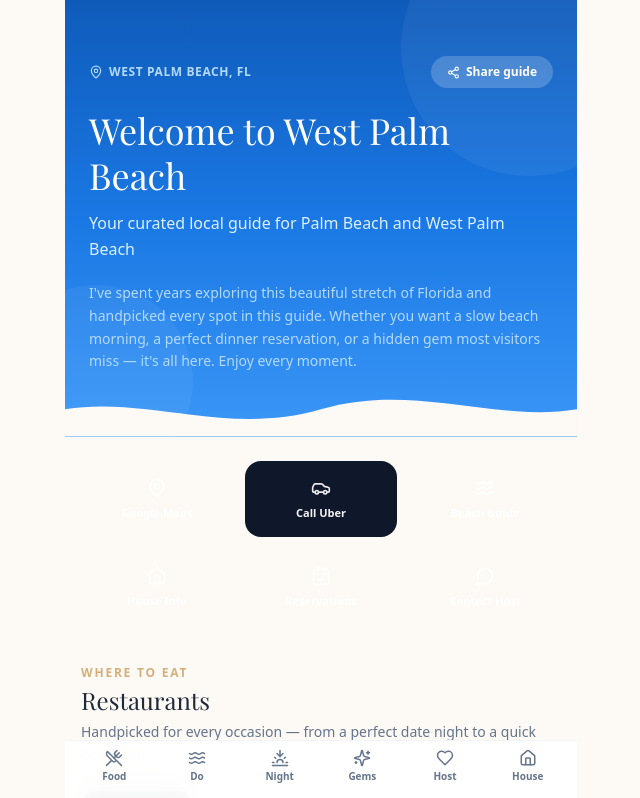
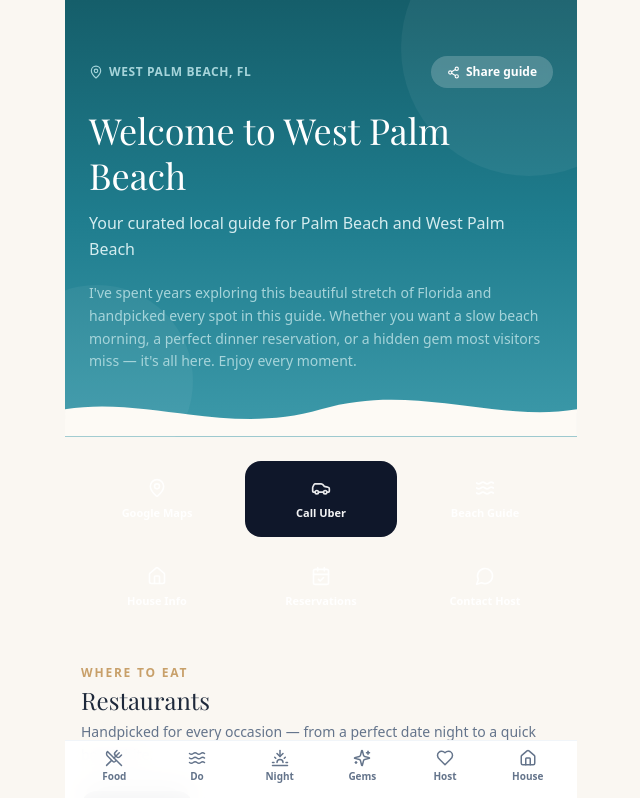
Before and after one commit to ZbienVC/palm-beach-guide, a Next.js app: page / in a window 1280 px wide. Shown: the top 798 px of the page, without its empty margins (319-959 px from the left). Built offline with nearby package versions, Linux system fonts and the light colour scheme; a web font is replaced by a local one.

Commit message:
design: richer sand/ocean palette, card shadows, warmer coastal tones

```diff
--- a/tailwind.config.ts
+++ b/tailwind.config.ts
@@ -8,13 +8,50 @@ const config: Config = {
   theme: {
     extend: {
       colors: {
-        sand: { 50: "#fdfaf5", 100: "#f8f0e0", 200: "#eedfc0", 300: "#e2c99a", 400: "#d4af7a", 500: "#c49660" },
-        ocean: { 50: "#f0f7ff", 100: "#dceffe", 200: "#b2dafd", 300: "#77bbfb", 400: "#3b97f7", 500: "#1a78e4", 600: "#0f5bba" },
-        palm: { 50: "#f2f9f2", 100: "#e0f2e0", 200: "#b8e2b8", 300: "#85cb85", 400: "#52b052", 500: "#2e8b2e" },
+        // Warm sand — primary page background
+        sand: {
+          50:  "#faf7f2",
+          100: "#f4ede0",
+          200: "#e8d8bc",
+          300: "#d9be93",
+          400: "#c8a06a",
+          500: "#b58240",
+        },
+        // Deep ocean teal — warmer, more coastal
+        ocean: {
+          50:  "#eef7f8",
+          100: "#d4ecef",
+          200: "#a6d4da",
+          300: "#6cb8c2",
+          400: "#3d9aaa",
+          500: "#1f7d8e",
+          600: "#155e6a",
+        },
+        // Palm — kept for accents
+        palm: {
+          50:  "#f2f9f3",
+          100: "#dff0e2",
+          300: "#86c98a",
+          500: "#3a9e42",
+          700: "#1e6124",
+        },
+        // Warm dusk — nightlife section
+        dusk: {
+          800: "#1a1b2e",
+          900: "#0f0f1a",
+        },
       },
       fontFamily: {
         display: ["var(--font-display)", "Georgia", "serif"],
-        body: ["system-ui", "-apple-system", "sans-serif"],
+        body: ["system-ui", "-apple-system", "BlinkMacSystemFont", "sans-serif"],
+      },
+      fontSize: {
+        "2xs": ["10px", { lineHeight: "14px" }],
+      },
+      boxShadow: {
+        card: "0 1px 3px rgba(0,0,0,0.06), 0 4px 12px rgba(0,0,0,0.04)",
+        "card-hover": "0 2px 8px rgba(0,0,0,0.10), 0 8px 24px rgba(0,0,0,0.06)",
+        action: "0 2px 6px rgba(0,0,0,0.15), 0 8px 20px rgba(0,0,0,0.10)",
       },
     },
   },
```
